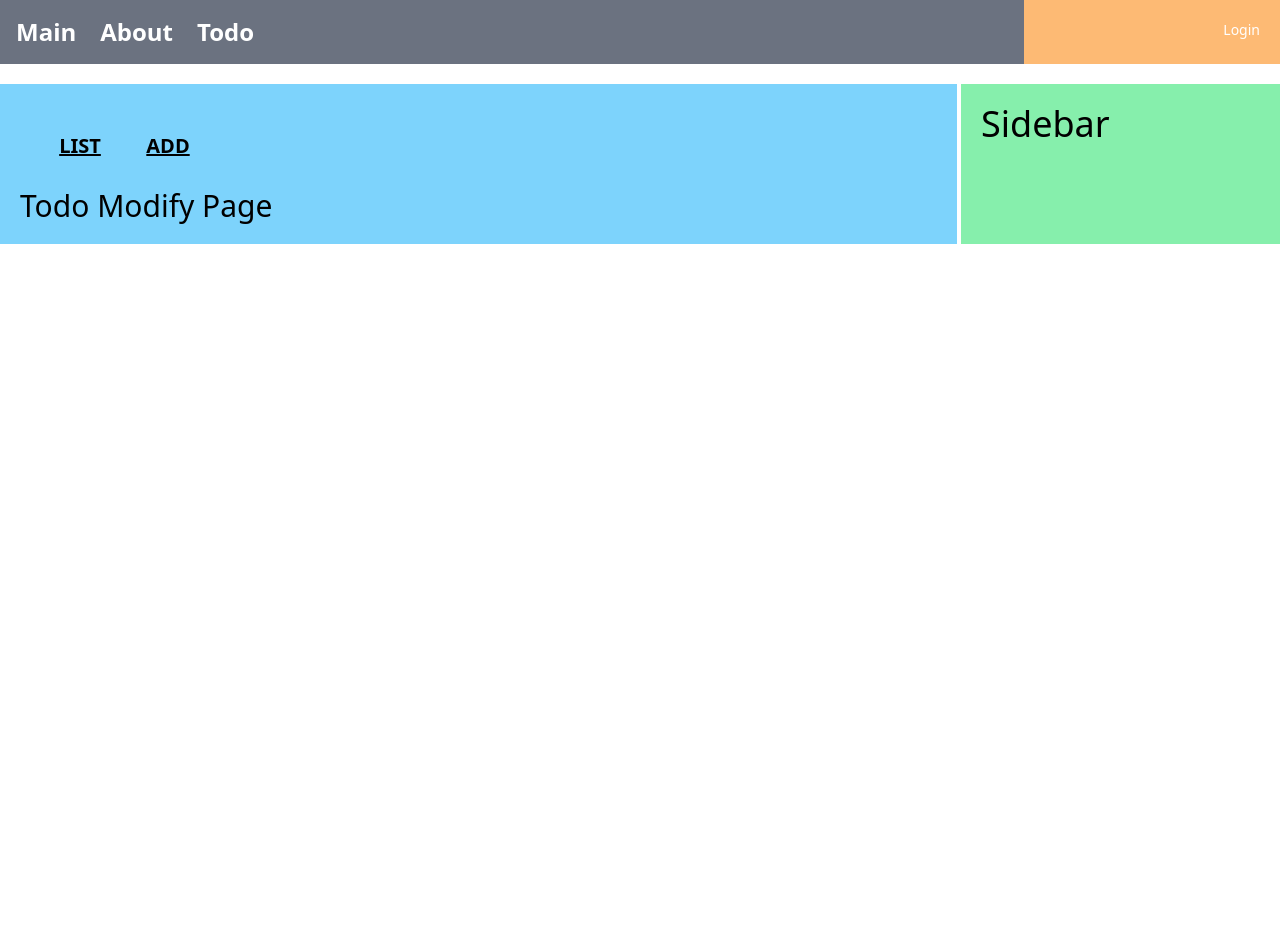
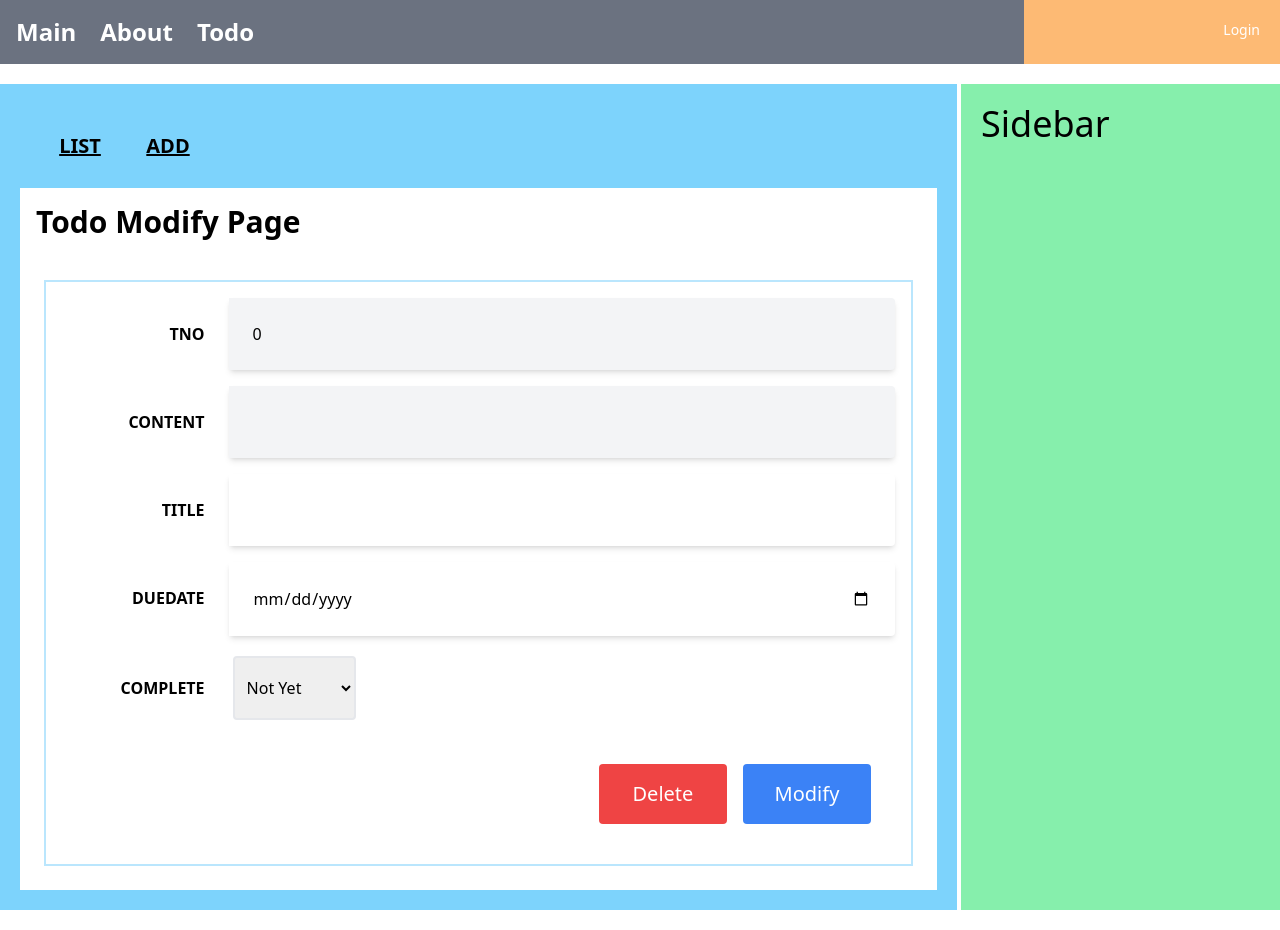
Before and after one commit to yejun95/React_JPA_Study, a React (Create React App) app in the folder mall/: page /todo/modify/1 in a window 1280 px wide. Before the commit the page ends 800 px from the top, so only its background shows below. Built offline with nearby package versions, Linux system fonts and the light colour scheme; no server answers.

Commit message:
feat React - modify, delete 페이지 및 기능 구현

```diff
--- a/mall/src/api/todoApi.js
+++ b/mall/src/api/todoApi.js
@@ -23,3 +23,15 @@ export const postAdd = async (todoObj) => {
 
     return res.data
 }
+
+export const deleteOne = async (tno) => {
+    const res = await axios.delete(`${prefix}/${tno}`)
+
+    return res.data
+}
+
+export const putOne = async (todo) => {
+    const res = await axios.put(`${prefix}/${todo.tno}`, todo)
+
+    return res.data
+}
--- /dev/null
+++ b/mall/src/components/todo/ModifyComponent.js
@@ -0,0 +1,154 @@
+import React, {useEffect, useState} from 'react';
+import {deleteOne, getOne, putOne} from "../../api/todoApi";
+import useCustomMove from "../../hooks/useCustomMove";
+import ResultModal from "../common/ResultModal";
+
+const initState = {
+    tno: 0,
+    title: '',
+    content: '',
+    dueDate: '',
+    complete: false
+}
+
+function ModifyComponent({tno}) {
+    const [todo, setTodo] = useState(initState);
+
+    const [result, setResult] = useState(null);
+
+    //수정 -> 조회화면 이동
+    //삭제 -> 목록 1페이지
+    const {moveToRead, moveToList} = useCustomMove();
+
+    useEffect(() => {
+        getOne(tno).then(data => {
+            setTodo(data);
+        })
+
+    }, [tno]);
+
+    const handleChangeTodo = (e) => {
+        //console.log(e.target.name, e.target.value)
+
+        // todo[title,,, content,,, duedate]
+        todo[e.target.name] = e.target.value;
+
+        setTodo({...todo})
+    }
+
+    const handleChangeTodoComplete = (e) => {
+        const value = e.target.value;
+
+        todo.complete = (value === 'Y');
+
+        setTodo({...todo})
+    }
+
+    const handleClickDelete = () => {
+        deleteOne(tno).then(data => {
+            setResult('Deleted')
+        })
+    }
+
+    const handleClickModify = () => {
+        putOne(todo).then(data => {
+            setResult('Modified')
+        })
+    }
+
+    const closeModal = () => {
+        if(result === 'Deleted') {
+            moveToList();
+        } else {
+            moveToRead(tno);
+        }
+    }
+
+    return (
+        <div className={'border-2 border-sky-200 mt-10 m-2 p-4'}>
+
+            {/* TITLE */}
+            <div className={'flex justify-center'}>
+                <div className={'relative mb-4 flex w-full flex-wrap items-stretch'}>
+                    <div className={'w-1/5 p-6 text-right font-bold'}>TNO</div>
+                    <div className="w-4/5 p-6 rounded-r border-solid shadow-md bg-gray-100">
+                        {todo.tno}
+                    </div>
+                </div>
+            </div>
+
+            {/* TITLE */}
+            <div className={'flex justify-center'}>
+                <div className={'relative mb-4 flex w-full flex-wrap items-stretch'}>
+                    <div className={'w-1/5 p-6 text-right font-bold'}>CONTENT</div>
+                    <div className="w-4/5 p-6 rounded-r border-solid shadow-md bg-gray-100">
+                        {todo.content}
+                    </div>
+                </div>
+            </div>
+
+            {/* TITLE */}
+            <div className={'flex justify-center'}>
+                <div className={'relative mb-4 flex w-full flex-wrap items-stretch'}>
+                    <div className={'w-1/5 p-6 text-right font-bold'}>TITLE</div>
+                    <input className={'w-4/5 p-6 rounded-r borer border-solid border-neutral-300 shadow-md'}
+                           name={'title'}
+                           text={'text'}
+                           value={todo.title}
+                           onChange={handleChangeTodo}
+                    >
+                    </input>
+                </div>
+            </div>
+
+            {/* DUEDATE */}
+            <div className={'flex justify-center'}>
+                <div className={'relative mb-4 flex w-full flex-wrap items-stretch'}>
+                    <div className={'w-1/5 p-6 text-right font-bold'}>DUEDATE</div>
+                    <input className={'w-4/5 p-6 rounded-r borer border-solid border-neutral-300 shadow-md'}
+                           name={'dueDate'}
+                           type={'date'}
+                           value={todo.dueDate}
+                           onChange={handleChangeTodo}
+                    >
+                    </input>
+                </div>
+            </div>
+
+            {/* COMPLETE */}
+            <div className="flex justify-center">
+                <div className="relative mb-4 w-full flex flex-wrap items-stretch">
+                    <div className="w-1/5 p-6 text-right font-bold">COMPLETE</div>
+                    <select
+                        name="status"
+                        className="border-solid border-2 rounded m-1 p-2"
+                        onChange={handleChangeTodoComplete}
+                        value = {todo.complete ? 'Y' : 'N'}
+                    >
+                        <option value='Y'>Completed</option>
+                        <option value='N'>Not Yet</option>
+                    </select>
+                </div>
+
+            </div>
+
+            <div className={'flex justify-end p-4'}>
+                <button type={'button'}
+                        className={"inline-block rounded p-4 m-2 text-xl w-32 text-white bg-red-500"}
+                        onClick={handleClickDelete}
+                >
+                    Delete
+                </button>
+                <button type={"button"}
+                        className={"rounded p-4 m-2 text-xl w-32 text-white bg-blue-500"}
+                        onClick={handleClickModify}
+                >
+                    Modify
+                </button>
+            </div>
+            { result ? <ResultModal title={'처리결과'} content={result} callbackFn={closeModal}></ResultModal> : <></> }
+        </div>
+    );
+}
+
+export default ModifyComponent;
--- a/mall/src/pages/todo/ModifyPage.js
+++ b/mall/src/pages/todo/ModifyPage.js
@@ -1,11 +1,19 @@
 import React from 'react';
+import ModifyComponent from "../../components/todo/ModifyComponent";
+import {useParams} from "react-router-dom";
 
+function ModifyPage() {
 
+    // router에서 지정한 pathVariable 이름을 꺼내서 사용
+    const {tno} = useParams();
 
-function ModifyPage(props) {
     return (
-        <div className={'text-3xl'}>
-            Todo Modify Page
+        <div className="p-4 w-full bg-white">
+            <div className="text-3xl font-extrabold">
+                Todo Modify Page
+            </div>
+
+            <ModifyComponent tno={tno} />
         </div>
     );
 }
```
